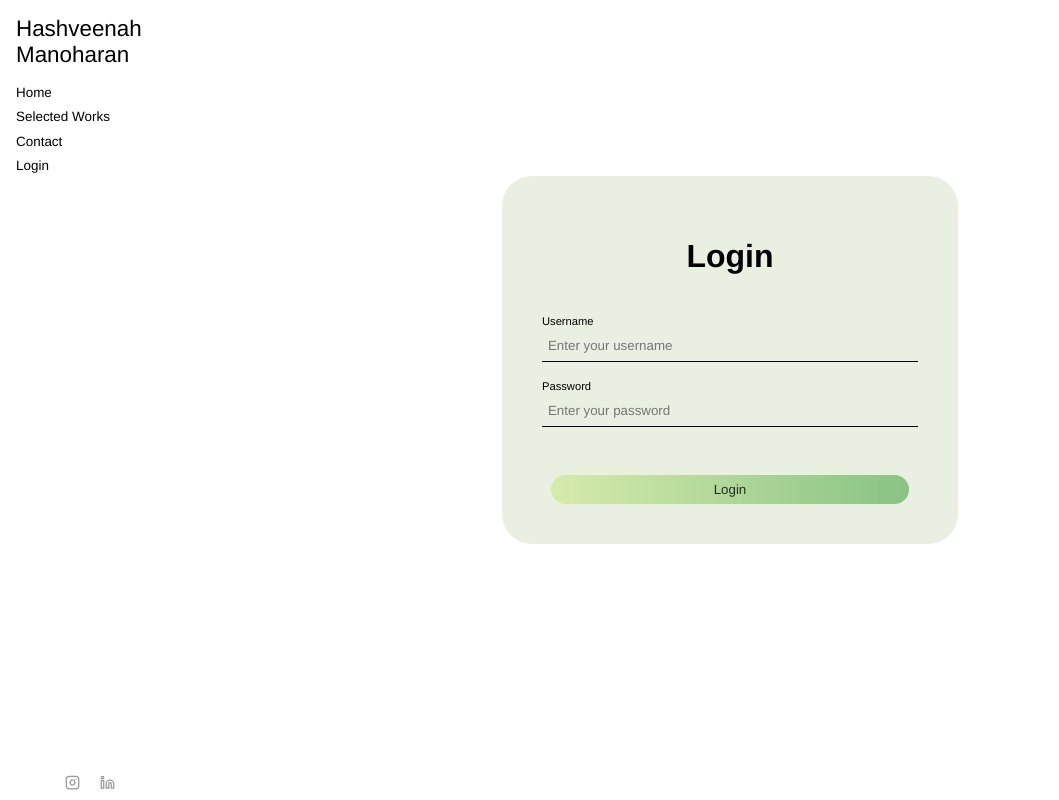
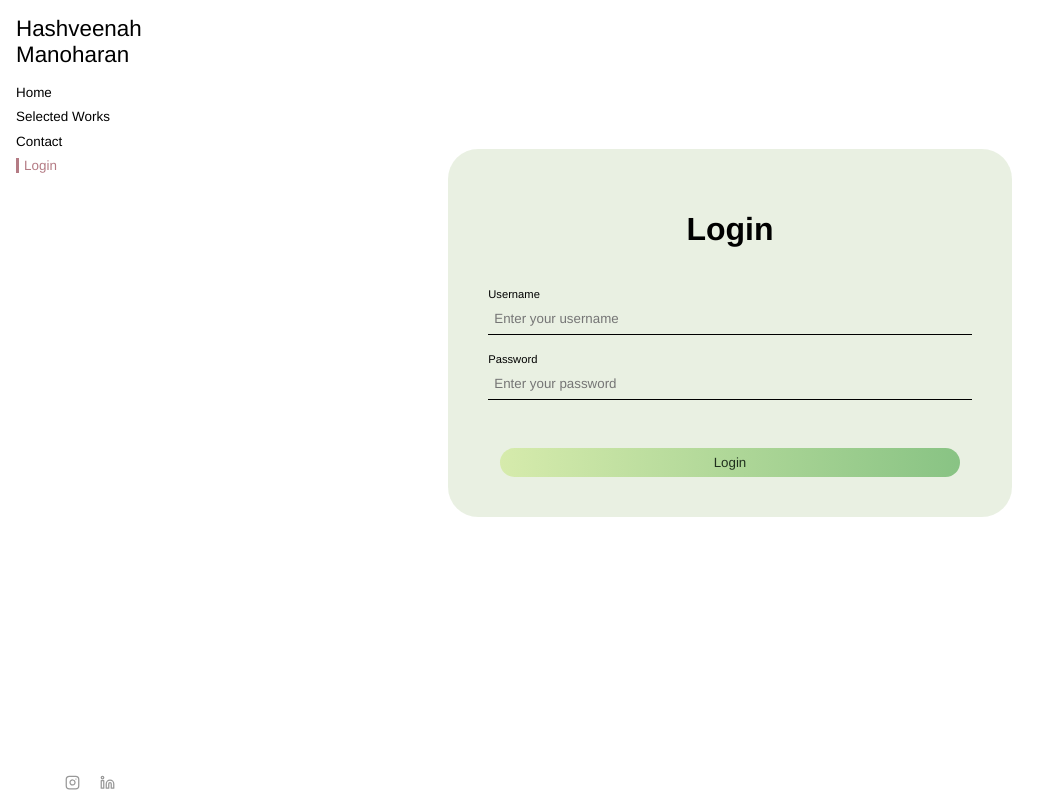
Before and after one commit to abishekh-manoharan/hashi-portfolio, a React (Vite) app in the folder fe-hashveenah-portfolio/: page /login in a window 1280 px wide. Shown: the whole page, without its empty margins (0-1059 px from the left). Built offline with nearby package versions, Linux system fonts and the light colour scheme.

Commit message:
login page styling update

```diff
--- a/fe-hashveenah-portfolio/src/components/Header.tsx
+++ b/fe-hashveenah-portfolio/src/components/Header.tsx
@@ -32,7 +32,7 @@ function Header(props: headerProps) {
                         <NavLink className="header-NavLink" to='/' style={({isActive})=>isActive ? navLinkActiveStyle : {}}>Home</NavLink>
                         <NavLink className="header-NavLink" to='projects' style={({isActive})=> isActive ? navLinkActiveStyle : {}}>Selected Works</NavLink>
                         <NavLink className="header-NavLink" to='contact' style={({isActive})=>isActive ? navLinkActiveStyle : {}}>Contact</NavLink>
-                        <NavLink to="/login">Login</NavLink>
+                        <NavLink className="header-NavLink" to="/login" style={({isActive})=>isActive ? navLinkActiveStyle : {}}>Login</NavLink>
                     </div>
                     <div className="footer-desktop">
                         <Footer />
--- a/fe-hashveenah-portfolio/src/components/HeaderMenu.tsx
+++ b/fe-hashveenah-portfolio/src/components/HeaderMenu.tsx
@@ -44,6 +44,7 @@ function HeaderMenu(props: headerMenuProps) {
             <NavLink className="header-menu-NavLink" style={({isActive})=>isActive ? navLinkActiveStyle : {}} onClick={() => props.setMenuOpen(!props.menuOpen)} to='/'>Home</NavLink>
             <NavLink className="header-menu-NavLink" onClick={() => props.setMenuOpen(!props.menuOpen)} style={({isActive})=>isActive ? navLinkActiveStyle : {}} to='projects'>Selected Works</NavLink>
             <NavLink className="header-menu-NavLink" onClick={() => props.setMenuOpen(!props.menuOpen)} style={({isActive})=>isActive ? navLinkActiveStyle : {}} to='contact'>Contact</NavLink>
+            <NavLink className="header-menu-NavLink" onClick={() => props.setMenuOpen(!props.menuOpen)} style={({isActive})=>isActive ? navLinkActiveStyle : {}} to='login'>Login</NavLink>
         </div>
     );
 }
--- a/fe-hashveenah-portfolio/src/components/Login.tsx
+++ b/fe-hashveenah-portfolio/src/components/Login.tsx
@@ -15,10 +15,10 @@ function Login(props: loginProps) {
                 <h1 className="login-form-header"> Login </h1>
 
                 <label className="login-form-label" htmlFor="username">Username</label>
-                <input className="login-form-input" type='text' name='username' placeholder='Enter your username'/> <br/>
+                <input className="login-form-input" type='text' name='username' placeholder='Enter your username' required/> <br/>
 
                 <label className="login-form-label" htmlFor="password">Password</label>
-                <input className="login-form-input" type='text' name='password' placeholder='Enter your password'/> <br/>
+                <input className="login-form-input" type='text' name='password' placeholder='Enter your password' required/> <br/>
 
                 <input className="login-form-submit-btn" type='submit' value="Login"/>
             </form>
--- a/fe-hashveenah-portfolio/src/index.css
+++ b/fe-hashveenah-portfolio/src/index.css
@@ -500,8 +500,8 @@ swiper-container.thumbSwiper {
 }
 
 .login-form-parent {
-    height: 100%;
-    width: 50%;
+    height: 80vh;
+    width: 90%;
     margin: auto;
     display: flex;
     justify-content: center;
@@ -514,7 +514,7 @@ swiper-container.thumbSwiper {
     flex-direction: column;
     /* gap: 10px; */
     padding: 40px;
-    width: 70%;
+    width: 100%;
     border-radius: 30px;
 }
 
@@ -890,4 +890,8 @@ swiper-container.thumbSwiper {
     .about-me-container-content.video-container-credit {
         margin-bottom: 0;
     }
+
+    .login-form {
+        width: 50%;
+    }
 }
```
